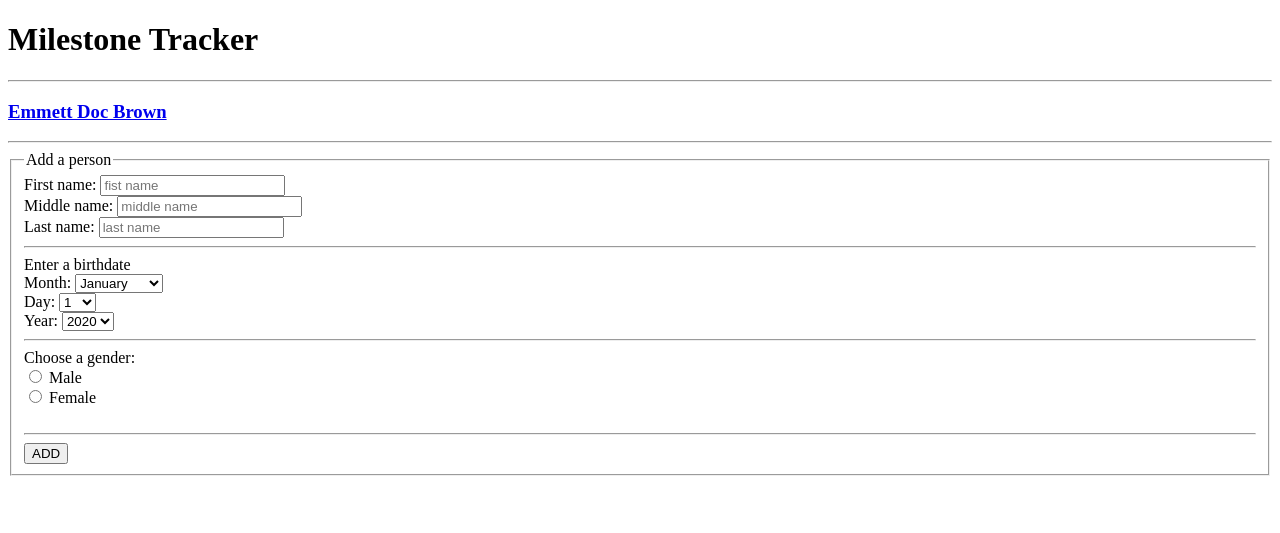
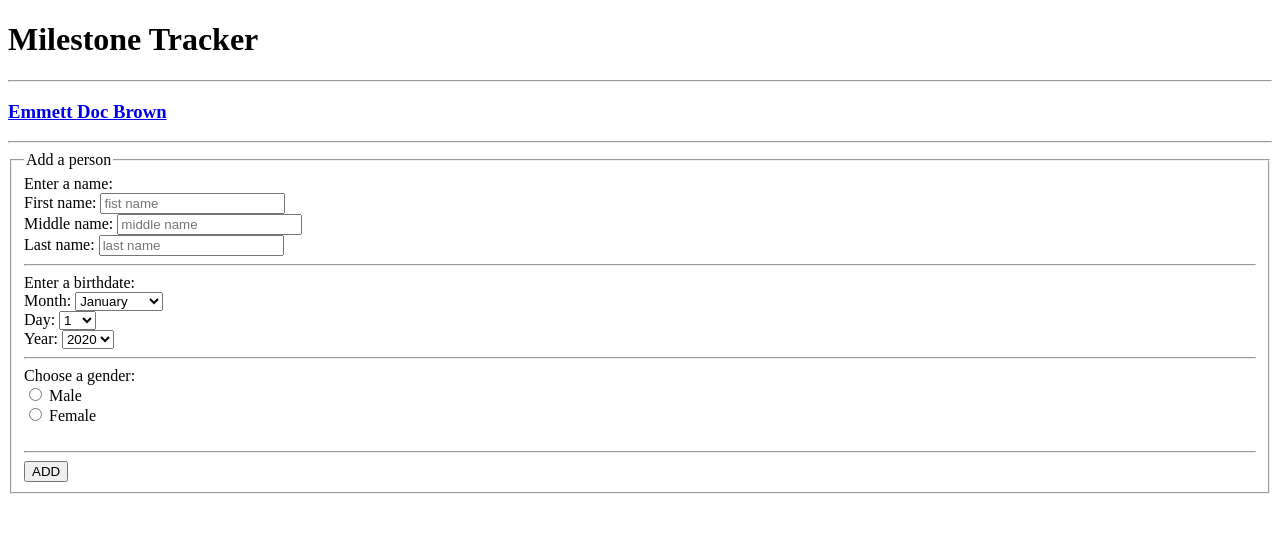
Before and after one commit to headricked/cs313-php, a PHP site: page /milestone/index.php in a window 1280 px wide. Shown: the top 533 px of the page. Run offline with PHP 8.4, Linux system fonts and the light colour scheme; data comes from the database, SQL or seed files in the repository; data that the repository does not hold is empty; some libraries are stand-ins or nearby versions.

Commit message:
updated files

```diff
--- a/web/milestone/index.php
+++ b/web/milestone/index.php
@@ -72,6 +72,7 @@
   <fieldset>
       <legend>Add a person</legend>
         <form method="POST" action="add_person.php">
+          Enter a name:<br/>
           <label for="person_first_name">First name:</label>
             <input name="person_first_name"  placeholder="fist name"   type="text"><br/>
           <label for="person_middle_name">Middle name:</label>
@@ -79,7 +80,7 @@
           <label for="person_last_name">Last name:</label>
             <input name="person_last_name"   placeholder="last name"   type="text"><br/>
           <hr/>
-          Enter a birthdate<br/>
+          Enter a birthdate:<br/>
           <label for="month">Month:</label>
             <select id="month">
               <option value="01">January</option>
```
